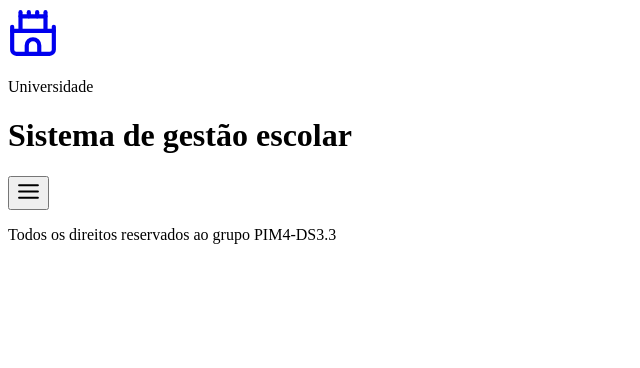
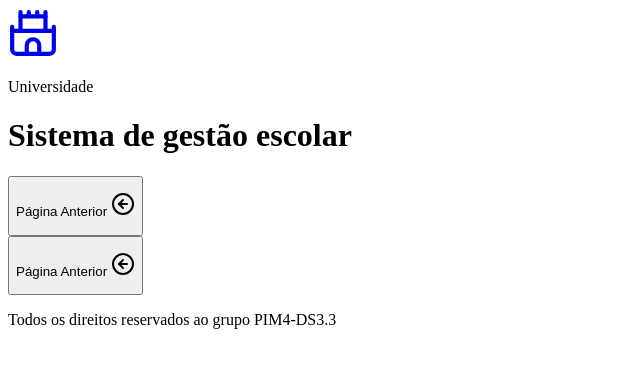
Before and after one commit to W-Wag/pim-4.3, a React (Vite) app in the folder desktop/src/renderer/: page /return in a window 1280 px wide. Shown: the top 368 px of the page, without its empty margins (0-640 px from the left). Built offline with nearby package versions, Linux system fonts and the light colour scheme.

Commit message:
Criado o botão de voltar página

```diff
--- /dev/null
+++ b/desktop/src/renderer/src/components/back-button/BackButton.tsx
@@ -0,0 +1,19 @@
+import { ArrowLeftCircle } from 'lucide-react'
+import { useNavigate } from 'react-router-dom'
+import { Button } from '../ui/button'
+
+export function BackButton(): JSX.Element {
+  const navigate = useNavigate()
+
+  const handleClick = (): void => {
+    navigate(-1)
+  }
+
+  return (
+    <Button className="px-2 py-2" onClick={handleClick}>
+      <p className="flex flex-col items-center justify-center text-sm font-medium text-primary-foreground leading-relaxed">
+        Página Anterior <ArrowLeftCircle />
+      </p>
+    </Button>
+  )
+}
--- a/desktop/src/renderer/src/components/header/header.tsx
+++ b/desktop/src/renderer/src/components/header/header.tsx
@@ -1,50 +1,20 @@
 import { Link } from 'react-router-dom'
-import { Castle, AlignJustify } from 'lucide-react'
-import { buttonVariants } from '../ui/button'
-import { Collapsible, CollapsibleContent, CollapsibleTrigger } from '../ui/collapsible'
+import { Castle } from 'lucide-react'
+import { BackButton } from '../back-button/BackButton'
 
 export function Header(): JSX.Element {
   return (
     <header className="flex items-center justify-between gap-2 py-4 bg-blue-950 print:hidden">
       <div className="flex px-4">
-            <Link to="/">
-              <Castle width={50} height={50} />
-            </Link>
-            <p className="py-3 px-2 font-semibold">Universidade</p>
-
+        <Link to="/">
+          <Castle width={50} height={50} />
+        </Link>
+        <p className="py-3 px-2 font-semibold">Universidade</p>
       </div>
       <div className="m-auto">
         <h1 className="text-primary text-3xl font-extrabold">Sistema de gestão escolar</h1>
       </div>
-        <Collapsible className="pr-2 space-y-4">
-          <CollapsibleTrigger>
-            <AlignJustify width={25} height={25} />
-          </CollapsibleTrigger>
-          <CollapsibleContent>
-            {' '}
-            <a className={buttonVariants()} href="/aluno">
-              Área do Aluno
-            </a>
-          </CollapsibleContent>
-          <CollapsibleContent>
-            {' '}
-            <a className={buttonVariants()} href="/login">
-              Área do Professor
-            </a>
-          </CollapsibleContent>
-          <CollapsibleContent>
-            {' '}
-            <a className={buttonVariants()} href="/servicos">
-              Serviços
-            </a>
-          </CollapsibleContent>
-          <CollapsibleContent>
-            {' '}
-            <a className={buttonVariants()} href="/contatos">
-              Contatos
-            </a>
-          </CollapsibleContent>
-        </Collapsible>
+      <BackButton />
     </header>
   )
 }
--- a/desktop/src/renderer/src/main.tsx
+++ b/desktop/src/renderer/src/main.tsx
@@ -11,6 +11,7 @@ import { CreateStudent } from './components/CreateStudent'
 import { CreateProfessor } from './components/CreateProfessor'
 import { Professor } from './Professor'
 import { CreateAddress } from './components/CreateAddress'
+import { BackButton } from './components/back-button/BackButton'
 
 ReactDOM.createRoot(document.getElementById('root') as HTMLElement).render(
   <React.StrictMode>
@@ -19,6 +20,7 @@ ReactDOM.createRoot(document.getElementById('root') as HTMLElement).render(
       <Routes>
         <Route path="/" element={<App />} />
         <Route path="/home" element={<Home />} />
+        <Route path="/return" element={<BackButton />} />
         <Route path="/alunos" element={<Student />} />
         <Route path="/alunos/criar" element={<CreateStudent />} />
         <Route path="/alunos/enderecos" element={<CreateAddress />} />
```
